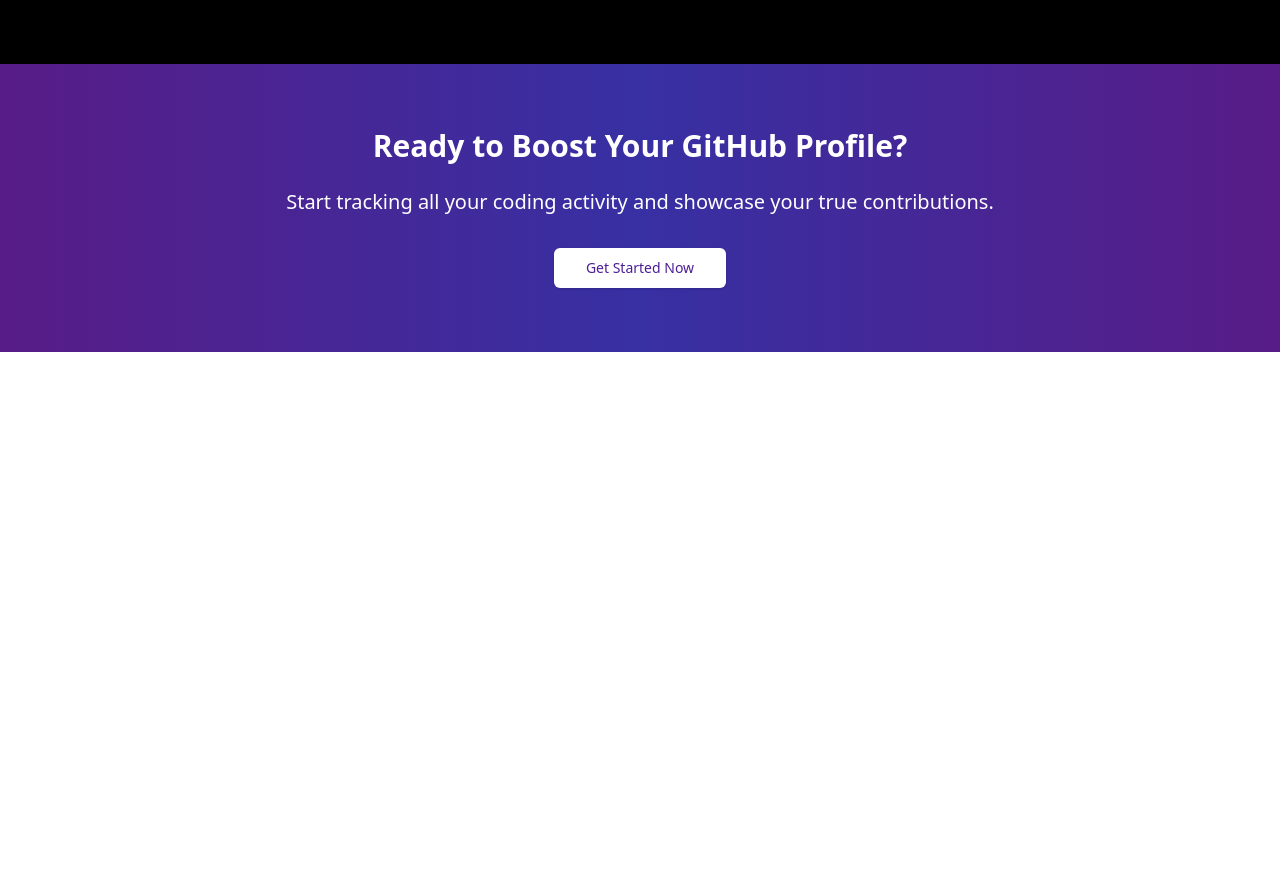
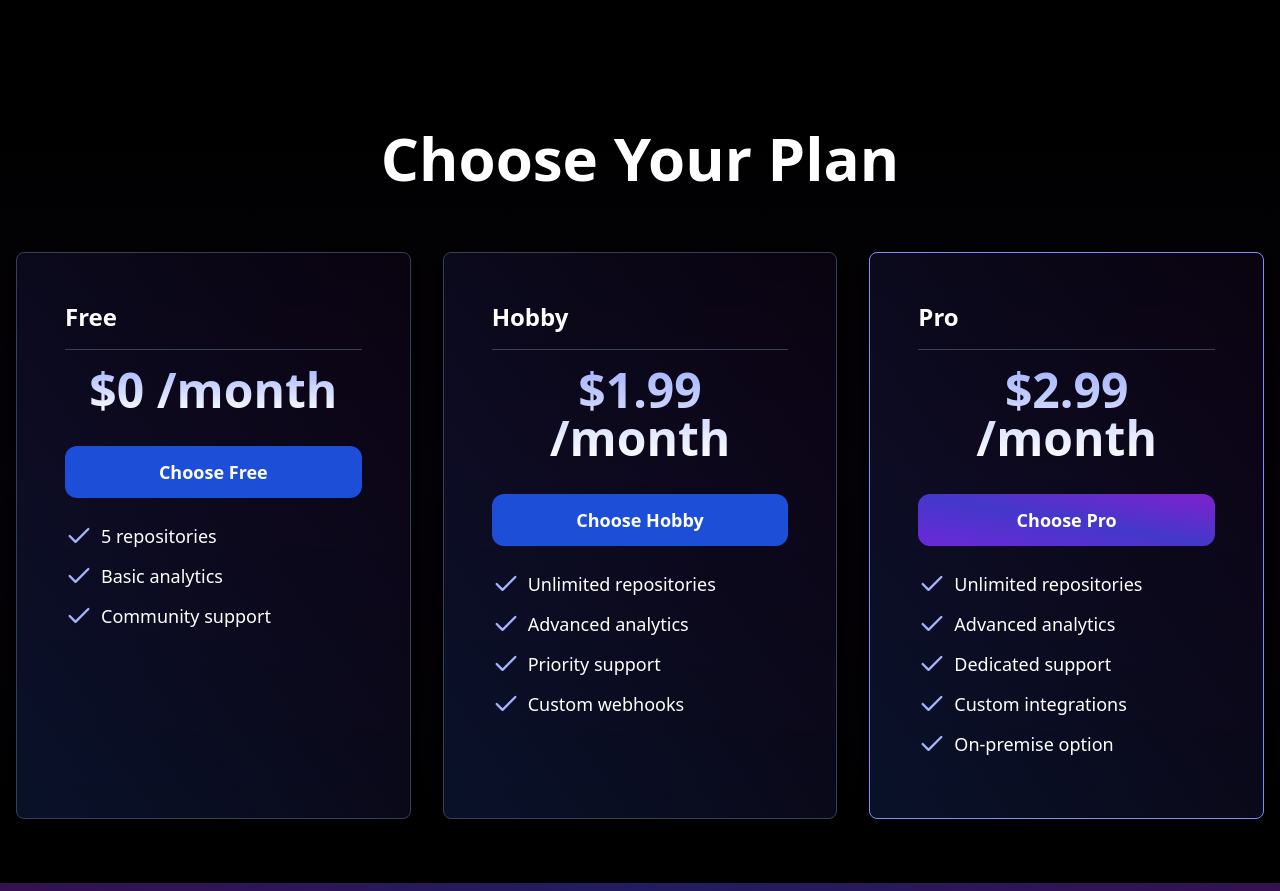
Before and after one commit to akhil683/Commit-Hub, a Next.js app: page / in a window 1280 px wide. Shown: the part 1906-2797 px from the top of the page. Before the commit the page ends 2258 px from the top, so only its background shows below. Built offline with nearby package versions, Linux system fonts and the light colour scheme.

Commit message:
feat: pricing section

```diff
--- a/app/page.tsx
+++ b/app/page.tsx
@@ -3,6 +3,7 @@
 import Features from '@/components/Features'
 import HowItWorks from '@/components/HowItWorks'
 import CTA from '@/components/CTA'
+import Pricing from '@/components/Pricing'
 
 export default function Home() {
   return (
@@ -12,6 +13,7 @@
         <Hero />
         <Features />
         <HowItWorks />
+        <Pricing />
         <CTA />
       </main>
     </div>
--- a/components/CTA.tsx
+++ b/components/CTA.tsx
@@ -5,7 +5,7 @@
 
 export default function CTA() {
   return (
-    <section className="py-16 bg-gradient-to-r from-purple-900 via-indigo-800 to-purple-900">
+    <section className="py-16 bg-gradient-to-r from-purple-900/60 via-indigo-800/60 to-purple-900/60">
       <div className="container mx-auto px-4 text-center">
         <motion.h2
           initial={{ opacity: 0, y: 20 }}
--- /dev/null
+++ b/components/Pricing.tsx
@@ -0,0 +1,78 @@
+'use client'
+
+import { motion } from 'framer-motion'
+import { Check } from 'lucide-react'
+import { Button } from '@/components/ui/button'
+
+const plans = [
+  {
+    name: 'Free',
+    price: '$0',
+    features: ['5 repositories', 'Basic analytics', 'Community support'],
+  },
+  {
+    name: 'Hobby',
+    price: '$1.99',
+    features: ['Unlimited repositories', 'Advanced analytics', 'Priority support', 'Custom webhooks'],
+  },
+  {
+    name: 'Pro',
+    price: '$2.99',
+    features: ['Unlimited repositories', 'Advanced analytics', 'Dedicated support', 'Custom integrations', 'On-premise option'],
+  },
+]
+
+export default function Pricing() {
+  return (
+    <section className="py-16 relative">
+      <div className="absolute inset-0 bg-gradient-to-b from-black via-purple-900/10 to-black opacity-50" />
+      <div className="container mx-auto px-4 relative z-10">
+        <motion.h2
+          initial={{ opacity: 0, y: 20 }}
+          animate={{ opacity: 1, y: 0 }}
+          transition={{ duration: 0.5 }}
+          className="text-3xl md:text-6xl font-bold text-center mb-16"
+        >
+          Choose Your Plan
+        </motion.h2>
+        <div className="grid grid-cols-1 md:grid-cols-3 gap-8">
+          {plans.map((plan, index) => (
+            <motion.div
+              key={index}
+              initial={{ opacity: 0, y: 20 }}
+              animate={{ opacity: 1, y: 0 }}
+              transition={{ delay: index * 0.2, duration: 0.5 }}
+              className={`bg-gradient-to-tr from-blue-900/30 via-indigo-900/20 to-purple-900/10 bg-opacity-50 p-12 rounded-lg shadow-lg backdrop-blur-sm border border-gray-700 flex flex-col ${plan.name === "Pro" ? "border-indigo-400" : ""}`}
+            >
+              <h3 className="text-2xl font-semibold">{plan.name}</h3>
+              <div className='h-[1px] bg-gray-700 my-4' />
+              <div className="text-5xl text-center font-bold mb-8 bg-gradient-to-b from-indigo-300 to-white text-transparent bg-clip-text">
+                {plan.price} /month
+              </div>
+              {plan.name === "Pro" ? (
+                <button className='py-3 w-full bg-gradient-to-tr from-violet-700 via-indigo-700 to-purple-700 rounded-xl text-white text-lg font-semibold hover:bg-blue-600 duration-500'>
+                  Choose {plan.name}
+                </button>
+              ) : (
+                <button className='py-3 w-full bg-blue-700 rounded-xl text-white text-lg font-semibold hover:bg-blue-900 duration-300'>
+                  Choose {plan.name}
+                </button>
+              )}
+              {/* <Button variant="outline" className="w-full text-black"> */}
+              {/*   Choose {plan.name} */}
+              {/* </Button> */}
+              <ul className="mt-6 flex-grow">
+                {plan.features.map((feature, featureIndex) => (
+                  <li key={featureIndex} className="flex items-center mb-3">
+                    <Check className="h-7 w-7 text-indigo-300 mr-2" />
+                    <span className='text-lg'>{feature}</span>
+                  </li>
+                ))}
+              </ul>
+            </motion.div>
+          ))}
+        </div>
+      </div>
+    </section >
+  )
+}
```
